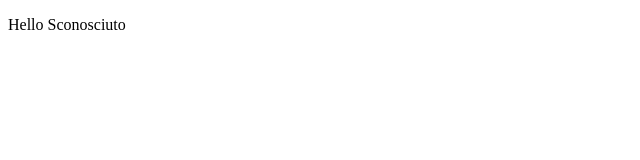
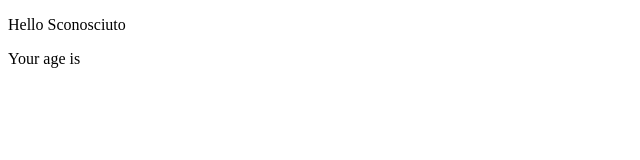
Before and after one commit to Roberta2017/ex-react, a React (Create React App) app in the folder my-app/: page / in a window 1280 px wide. Shown: the top 160 px of the page, without its empty margins (0-640 px from the left). Built offline with nearby package versions, Linux system fonts and the light colour scheme.

Commit message:
esercizio 03 props

```diff
--- a/my-app/src/Welcome.js
+++ b/my-app/src/Welcome.js
@@ -3,9 +3,16 @@ import React from "react";
 export class Welcome extends React.Component{
     render(){
         return(
-            <p>
+            <div>
+                  <p>
                 Hello {this.props.name}
             </p>
+            <p>
+                Your age is {this.props.age}
+            </p>
+
+            </div>
+
         )
     }
 }
```
